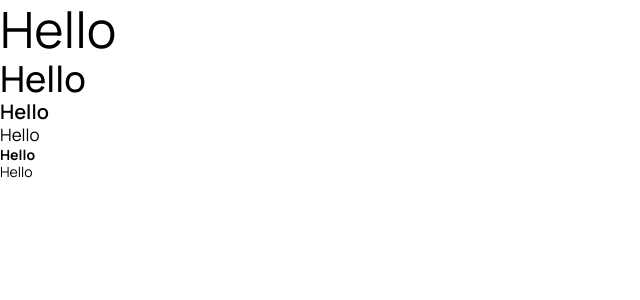
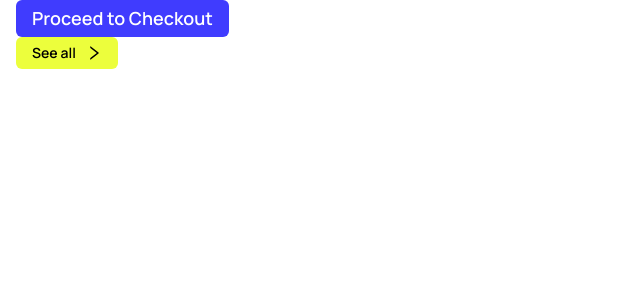
Before and after one commit to berdibekovadilet/casio-store, a React (Create React App) app: page / in a window 1280 px wide. Shown: the top 300 px of the page, without its empty margins (0-640 px from the left). Built offline with nearby package versions, Linux system fonts and the light colour scheme.

Commit message:
added Button

```diff
--- a/package.json
+++ b/package.json
@@ -10,6 +10,7 @@
     "@types/node": "^16.18.3",
     "@types/react": "^18.0.25",
     "@types/react-dom": "^18.0.8",
+    "classnames": "^2.3.2",
     "react": "^18.2.0",
     "react-dom": "^18.2.0",
     "react-scripts": "5.0.1",
--- a/src/App.tsx
+++ b/src/App.tsx
@@ -1,15 +1,13 @@
+import { Button } from "components";
+
 function App() {
   return (
-    <>
-      <h1>Hello</h1>
-      <h2>Hello</h2>
-      <h3>Hello</h3>
-      <h4>Hello</h4>
-      <p>
-        <b>Hello</b>
-      </p>
-      <p>Hello</p>
-    </>
+    <div className="container">
+      <Button appearance="secondary">Proceed to Checkout</Button>
+      <Button appearance="primary" icon="right">
+        See all
+      </Button>
+    </div>
   );
 }
 
--- /dev/null
+++ b/src/components/common/button/Button.module.scss
@@ -0,0 +1,36 @@
+.button {
+   display: flex;
+   box-sizing: border-box;
+   padding: 8px 16px;
+   cursor: pointer;
+   text-align: center;
+   border: none;
+   border-radius: 6px;
+   font-size: 14px;
+   font-weight: 600;
+   transition: all 0.3s ease;
+}
+
+.primary {
+   color: var(--dark);
+   background-color: var(--lemon);
+   transition: all 0.2s ease;
+}
+
+.secondary {
+   color: var(--white);
+   background-color: var(--blue);
+   font-size: 18px;
+   transition: all 0.2s ease;
+}
+
+.primary:hover,
+.secondary:hover {
+   transform: scale(1.1);
+}
+
+.icon {
+   width: 16px;
+   height: 16px;
+   margin-left: 10px;
+}
--- /dev/null
+++ b/src/components/common/button/Button.tsx
@@ -0,0 +1,37 @@
+import { ButtonHTMLAttributes, DetailedHTMLProps } from "react";
+import cn from "classnames";
+import styles from "./Button.module.scss";
+import ArrowIcon from "./arrow.svg";
+
+interface ButtonProps
+  extends DetailedHTMLProps<
+    ButtonHTMLAttributes<HTMLButtonElement>,
+    HTMLButtonElement
+  > {
+  children: React.ReactNode;
+  appearance: "primary" | "secondary";
+  icon?: "right" | "none";
+}
+
+export const Button = ({
+  children,
+  icon = "none",
+  appearance = "primary",
+  className,
+  ...props
+}: ButtonProps): JSX.Element => {
+  return (
+    <button
+      className={cn(styles.button, className, {
+        [styles.primary]: appearance == "primary",
+        [styles.secondary]: appearance == "secondary",
+      })}
+      {...props}
+    >
+      {children}
+      {icon != "none" && (
+        <img src={ArrowIcon} className={styles.icon} alt="icon" />
+      )}
+    </button>
+  );
+};
--- /dev/null
+++ b/src/components/index.ts
@@ -0,0 +1 @@
+export * from "./common/button/Button";
--- a/src/styles/globalStyles.css
+++ b/src/styles/globalStyles.css
@@ -13,11 +13,10 @@ body {
   --ligthgray: #f7f8fa;
   --blue: #403cfe;
   --lemon: #ecfe3c;
-  --lemonhover: #d4e722;
 }
 
 h1 {
-  font-size: 50px;
+  font-size: 36px;
   line-height: 58px;
   font-weight: 400;
   color: var(--dark);
@@ -25,9 +24,9 @@ h1 {
 }
 
 h2 {
-  font-size: 36px;
+  font-size: 24px;
   line-height: 42px;
-  font-weight: 500;
+  font-weight: 400;
   color: var(--dark);
   margin: 0;
 }
@@ -55,3 +54,9 @@ p {
   color: var(--dark);
   margin: 0;
 }
+
+.container {
+  max-width: 1256px;
+  margin: 0 auto;
+  padding: 0 16px;
+}
--- a/tsconfig.json
+++ b/tsconfig.json
@@ -18,7 +18,8 @@
     "resolveJsonModule": true,
     "isolatedModules": true,
     "noEmit": true,
-    "jsx": "react-jsx"
+    "jsx": "react-jsx",
+    "baseUrl": "src"
   },
   "include": [
     "src"
```
Also changed, not shown: src/components/common/button/arrow.svg (added), 1 other file (tests, documents, lock files or other folders).
